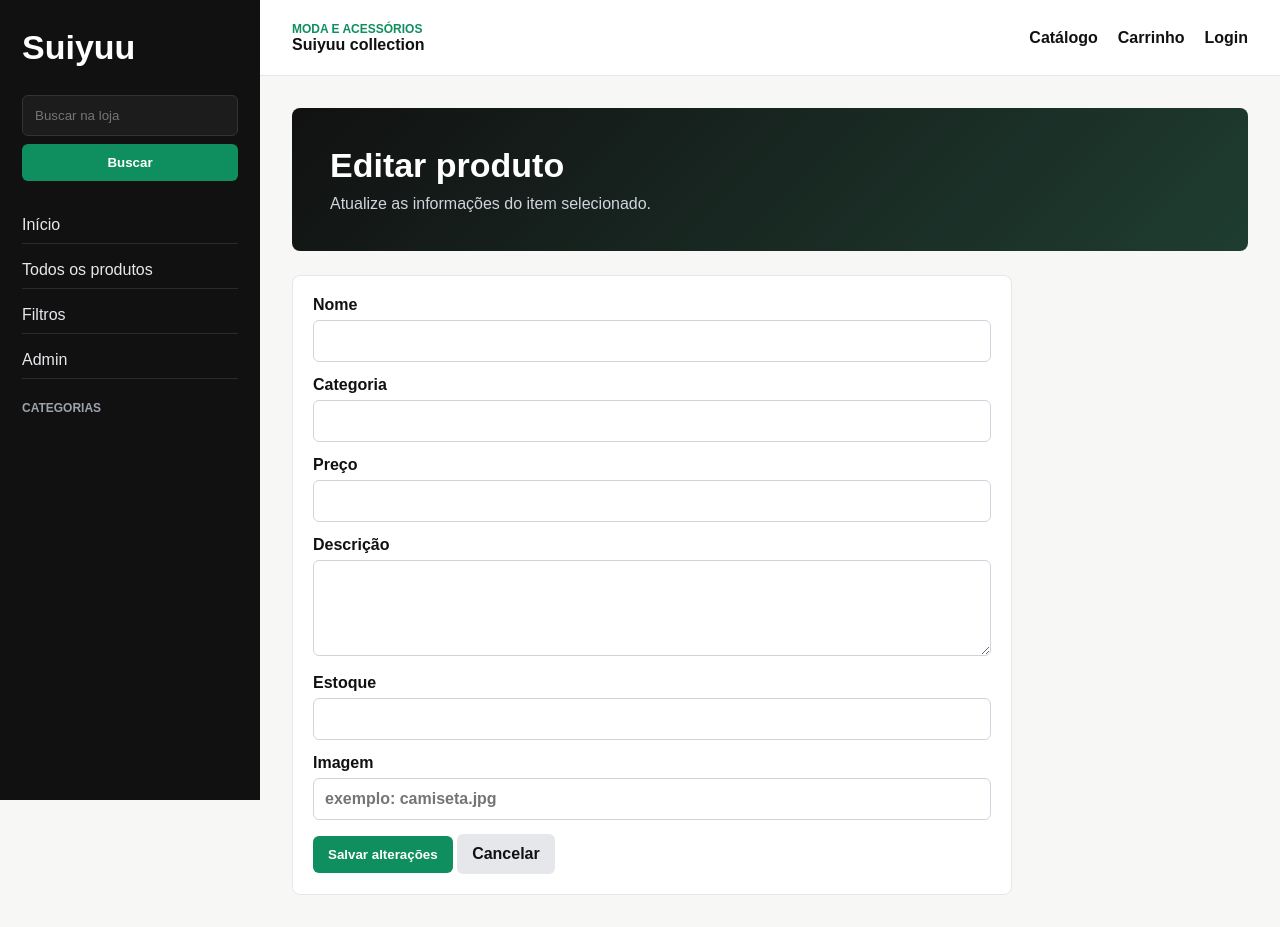
After one commit to nyyzyyyyy/loja-virtual-flask, a Flask app: template templates/admin_editar_produto.html in a window 1280 px wide. The commit adds this page. Run offline with Flask 3, Linux system fonts and the light colour scheme; the template is opened without the code that fills it, so the values that code supplies are empty.

Commit message:
Adiciona edicao de produtos no admin

```diff
--- a/app.py
+++ b/app.py
@@ -112,6 +112,39 @@ def admin_novo_produto():
 
     return render_template("admin_novo_produto.html")
 
+@app.route("/admin/produtos/<int:produto_id>/editar", methods=["GET", "POST"])
+def admin_editar_produto(produto_id):
+    produto = buscar_produto_por_id(produto_id)
+
+    if produto is None:
+        return "Produto nao encontrado", 404
+
+    if request.method == "POST":
+        nome = request.form["nome"]
+        categoria = request.form["categoria"]
+        preco = float(request.form["preco"])
+        descricao = request.form["descricao"]
+        estoque = int(request.form["estoque"])
+        imagem = request.form["imagem"]
+
+        atualizar_produto(produto_id, nome, categoria, preco, descricao, estoque, imagem)
+
+        return redirect(url_for("admin_produtos"))
+
+    return render_template("admin_editar_produto.html", produto=produto)
+
+def atualizar_produto(produto_id, nome, categoria, preco, descricao, estoque, imagem):
+    conexao = conectar_banco()
+    conexao.execute(
+        """
+        UPDATE produtos
+        SET nome = ?, categoria = ?, preco = ?, descricao = ?, estoque = ?, imagem = ?
+        WHERE id = ?
+        """,
+        (nome, categoria, preco, descricao, estoque, imagem, produto_id)
+    )
+    conexao.commit()
+    conexao.close()
 
 if __name__ == "__main__":
     print("Iniciando o servidor Flask...")
--- /dev/null
+++ b/templates/admin_editar_produto.html
@@ -0,0 +1,45 @@
+{% extends "base.html" %}
+
+{% block title %}Editar Produto | Suiyuu{% endblock %}
+
+{% block content %}
+<section class="hero">
+    <h2>Editar produto</h2>
+    <p>Atualize as informações do item selecionado.</p>
+</section>
+
+<form class="form-admin" method="post">
+    <label>
+        Nome
+        <input type="text" name="nome" value="{{ produto.nome }}" required>
+    </label>
+
+    <label>
+        Categoria
+        <input type="text" name="categoria" value="{{ produto.categoria }}" required>
+    </label>
+
+    <label>
+        Preço
+        <input type="number" step="0.01" name="preco" value="{{ produto.preco }}" required>
+    </label>
+
+    <label>
+        Descrição
+        <textarea name="descricao" rows="4" required>{{ produto.descricao }}</textarea>
+    </label>
+
+    <label>
+        Estoque
+        <input type="number" name="estoque" value="{{ produto.estoque }}" required>
+    </label>
+
+    <label>
+        Imagem
+        <input type="text" name="imagem" value="{{ produto.imagem }}" placeholder="exemplo: camiseta.jpg">
+    </label>
+
+    <button type="submit">Salvar alterações</button>
+    <a class="botao-secundario" href="{{ url_for('admin_produtos') }}">Cancelar</a>
+</form>
+{% endblock %}
```
Also changed, not shown: templates/admin_produtos.html (+27 -3 lines).
